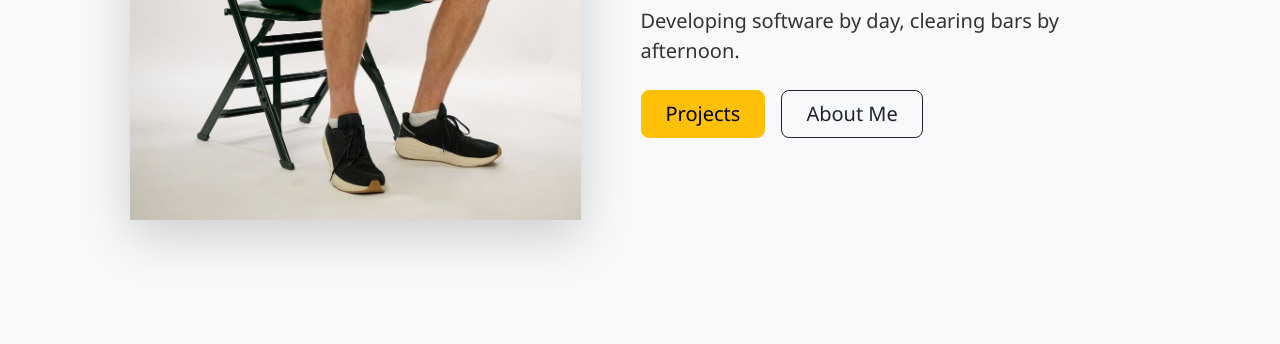
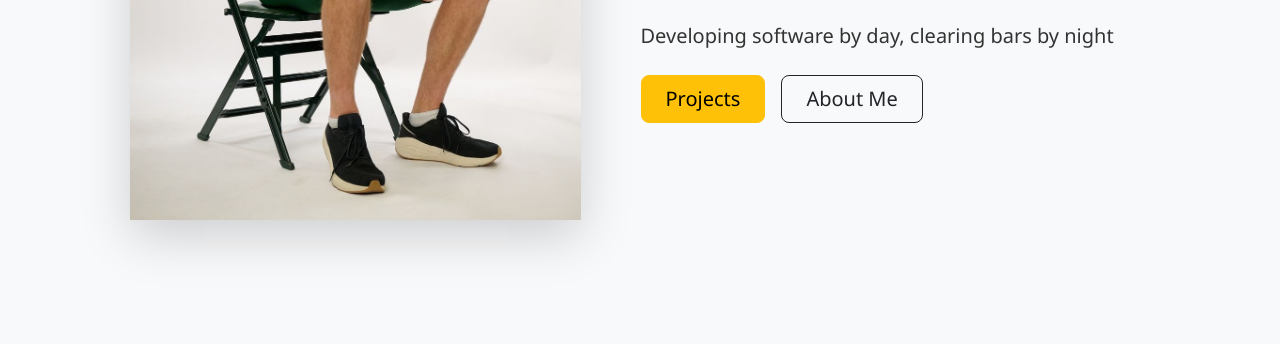
Before and after one commit to CSC-313-NDSU/assignment-2-section-3-online-AdamMyrenNDSU, a plain HTML site: page index.html in a window 1280 px wide. Shown: the part 512-856 px from the top of the page. Drawn offline with nearby package versions, Linux system fonts and the light colour scheme.

Commit message:
Better file structure, and website link

```diff
--- a/index.html
+++ b/index.html
@@ -51,6 +51,7 @@
       </div>
     </nav>
 
+    <section>
       <!-- Start of main content -->
       <div class="d-flex align-items-center vh-100">
         <div class="container">
@@ -74,7 +75,7 @@
               </h2>
 
               <p class="lead mb-4">
-              Developing software by day, clearing bars by afternoon.
+                Developing software by day, clearing bars by night
               </p>
 
               <div
@@ -91,6 +92,7 @@
           </div>
         </div>
       </div>
+    </section>
 
     <!-- Bootstrap JS Link -->
     <script
```
Also changed, not shown: AboutMe.html (+8 -0 lines), Contact.html (+2 -0 lines), Projects.html (+20 -17 lines), MyWebsiteLink.txt. Lines whose indentation alone changed are shown as unchanged.
